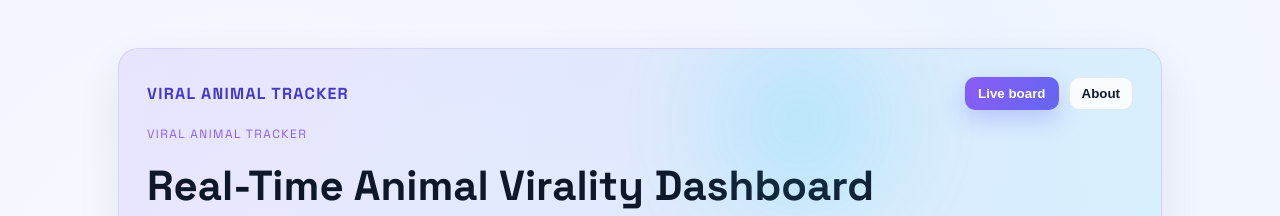
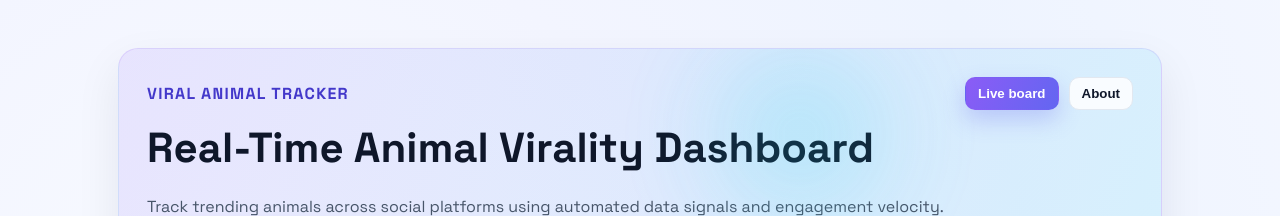
Before and after one commit to ankygautam/44, a React (Vite) app in the folder frontend/: page / in a window 1280 px wide. Shown: the top 216 px of the page. Built offline with nearby package versions, Linux system fonts and the light colour scheme; no server answers.

Commit message:
Remove duplicate hero eyebrow text

```diff
--- a/frontend/src/App.tsx
+++ b/frontend/src/App.tsx
@@ -32,7 +32,6 @@ function App() {
         </div>
 
         <div className="halo" aria-hidden />
-        <p className="eyebrow">Viral Animal Tracker</p>
         <h1>Real-Time Animal Virality Dashboard</h1>
         <p className="lede">
           Track trending animals across social platforms using automated data signals and engagement velocity.
```
